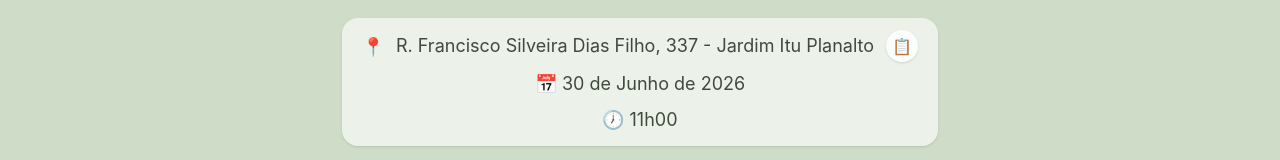
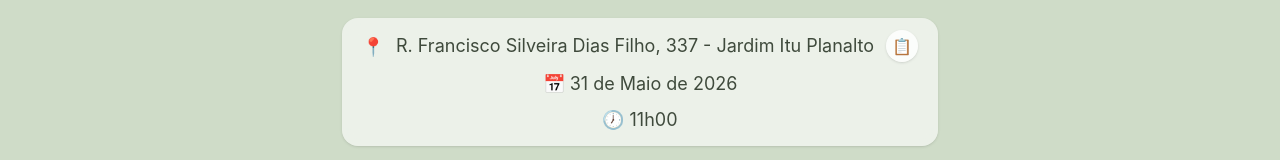
Before and after one commit to cristianfrpt/gift-catalog, a React (Vite) app: page / in a window 1280 px wide. Shown: the part 575-735 px from the top of the page. Built offline with nearby package versions, Linux system fonts and the light colour scheme; no server answers; the database is empty.

Commit message:
update event time

```diff
--- a/src/components/ui/Banner.tsx
+++ b/src/components/ui/Banner.tsx
@@ -67,7 +67,7 @@ function Banner({
             </button>
           </div>
 
-          <p>📅 30 de Junho de 2026</p>
+          <p>📅 31 de Maio de 2026</p>
 
           <p>🕖 11h00</p>
         </div>
```
